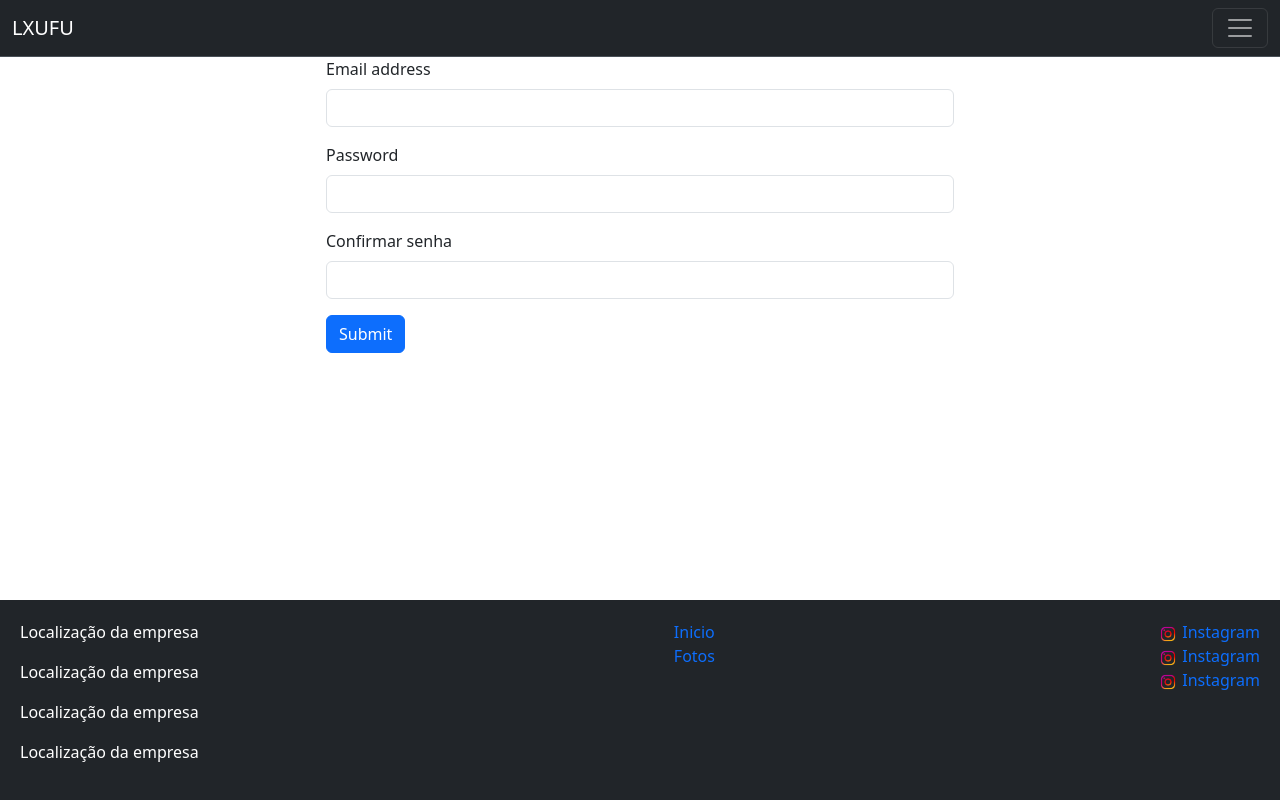
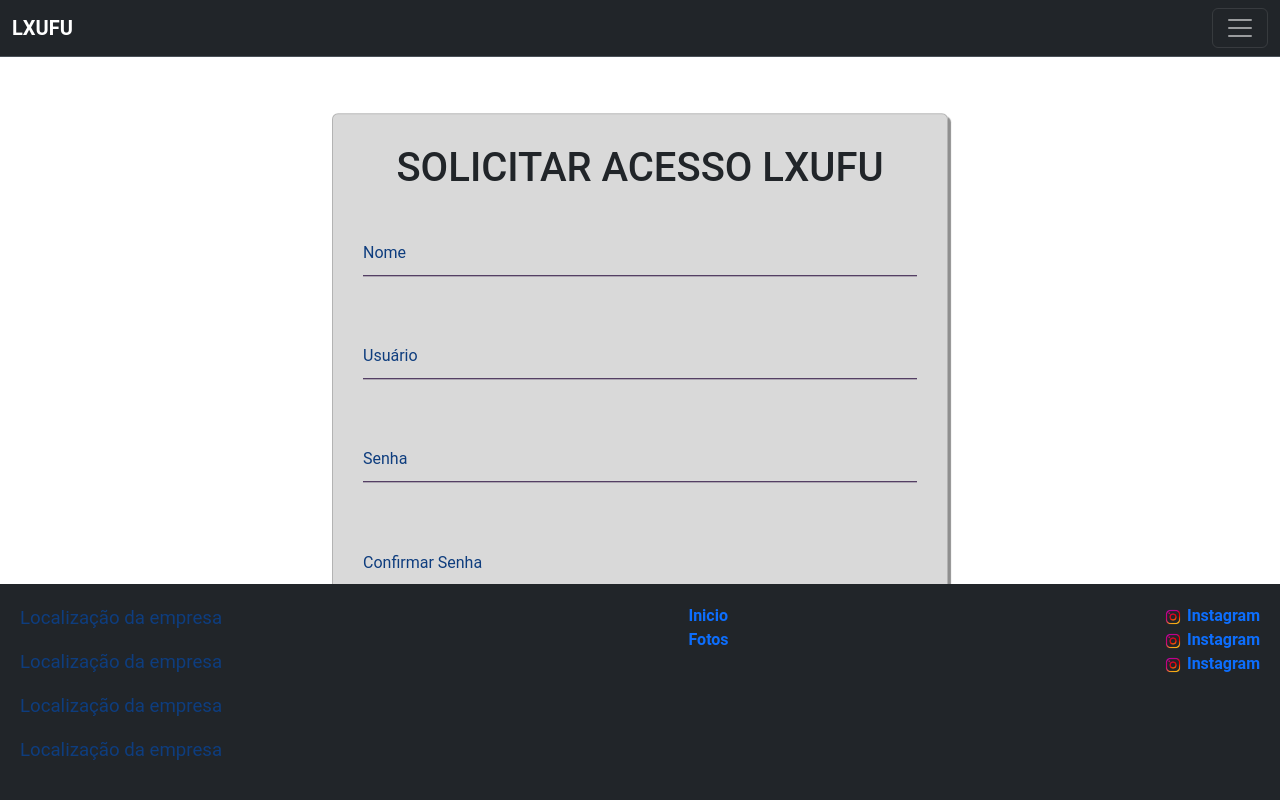
Before and after one commit to CalebePrates/trabalho-final-ppi, a PHP site: page /cadastro.html in a window 1280 px wide. Run offline with PHP 8.4, Linux system fonts and the light colour scheme.

Commit message:
Ajustando login, casdastro

```diff
--- a/cadastro.html
+++ b/cadastro.html
@@ -35,21 +35,40 @@
         </nav>
     </header>
     <main>
-        <section class="row" id="section-login">
-            <form class="col-sm-12 col-md-8 col-xl-6">
-                <div class="mb-3">
-                  <label for="email" class="form-label">Email address</label>
-                  <input type="email" class="form-control" id="email">
-                </div>
-                <div class="mb-3">
-                  <label for="password" class="form-label">Password</label>
-                  <input type="password" class="form-control" id="password">
-                </div>
-                <div class="mb-3">
-                  <label for="confirm_password" class="form-label">Confirmar senha</label>
-                  <input type="password" class="form-control" id="confirm_password">
-                </div>
-                <button type="submit" class="btn btn-primary">Submit</button>
+        <section class="row " id="section-login">
+            <form class="col-sm-12 col-md-8 col-xl-6 container center ">
+                        <div  class="card">
+                            <h1>SOLICITAR ACESSO LXUFU </h1>
+                            <div id="msgError"></div>
+                            <div id="msgSuccess"></div>
+
+                            <div class="label-float">
+                                <input type="text" id="nome" placeholder="" required autocomplete="off">
+                                <label id="labelNome" for="nome">Nome</label>
+                            </div>
+
+                            <div class="label-float">
+                                <input type="text" id="usuario" placeholder="" required autocomplete="off">
+                                <label id="labelUsuario" for="usuario">Usuário</label>
+                            </div>
+
+                            <div class="label-float">
+                                <input type="password" name="" id="senha" required autocomplete="off" >
+                                <label id="labelSenha" for="senha">Senha</label>
+                                <i id="verSenha" class="fa fa-eye" aria-hidden="true"></i>
+                            </div>
+
+                            <div class="label-float">
+                                <input type="password" name="" id="confirmaSenha" required  autocomplete="off">
+                                <label id="labelConfirmaSenha" for="confirmaSenha">Confirmar Senha</label>
+                                <i id="verConfirmSenha" class="fa fa-eye" aria-hidden="true"></i>
+                            </div>
+
+                            <div class="justify-center">
+                                <button type="" id="btnCadastro" onclick="cadastrar()">Solicitar Acesso</button>
+                            </div>
+                        </div>
+            <script src="js/cadastro.js"></script>
               </form>
         </section>
     </main>
--- a/css/login.css
+++ b/css/login.css
@@ -1,3 +1,143 @@
 #section-login {
     justify-content: center;
 }
+
+@import url('https://fonts.googleapis.com/css2?family=Montserrat:wght@300;400;700&family=Roboto:ital,wght@0,100;0,300;0,400;0,500;0,700;0,900;1,100;1,300;1,400;1,500;1,700;1,900&display=swap');
+
+*{
+    margin: 0;
+    padding: 0;
+    font-family: 'Roboto', sans-serif;
+}
+
+
+.center {
+    position: absolute;
+    left: 50%;
+    top: 50%;
+    transform: translate(-50%, -50%);
+    }
+
+
+.card{
+    background-color: #d4d4d4e1 !important;
+    padding: 30px;
+    border-radius: 4%;
+    box-shadow: 3px 3px 1px 0px #00000070;
+}
+
+h1{
+    text-align: center;
+    margin-top: 20px;
+    color: #000000;
+}
+
+.label-float input{
+    width: 100%;
+    padding: 5px 5px;
+    display: inline-block;
+    border: 0;
+    border-bottom: 1px solid #2a0e3f ;
+    background-color: transparent;
+    outline: none;
+    min-width: 180px;
+    font-size: 16px;
+    transition: all .3s ease-out;
+    border-radius: 0;
+}
+
+.label-float{
+    position: relative;
+    padding-top: 13px;
+    margin-top: 5%;
+    margin-bottom: 5%;
+}
+
+.label-float input:focus{
+    border-bottom: 2px solid #5f7da7;
+}
+
+.label-float label{
+    color: #0e3d7e;
+    cursor:none;
+    position: absolute;
+    top:0;
+    left: 0;
+    margin-top: 13px;
+    transition: all .3s ease-out;
+}
+
+.label-float input:focus + label,
+.label-float input:valid + label{
+    font-size: 13px;
+    margin-top: 0;
+    border-bottom: 2px solid #0e3d7e;
+}
+
+button{
+    background-color: transparent;
+    padding: 7px;
+    font-weight: bold;
+    font-size: 12pt;
+    margin-top: 20px;
+    border-radius: 4px;
+    outline: none;
+    cursor: pointer;
+
+}
+
+button:hover{
+    background-color: #0A2347;
+    color: #fff ;
+    transition: all .3s ease-out;
+}
+
+
+.justify-center{
+    display: flex;
+    justify-content: center;
+    align-items: center;
+}
+
+hr{
+    margin-top: 10%;
+    margin-bottom: 10%;
+    width: 60%;
+}
+
+p{
+    color: #0e3d7e;
+    font-size: 14pt;
+    text-align: center;
+}
+
+a{
+    color: #0e3d7e;
+    font-weight: bold;
+    text-decoration: none;
+    transition: all .3s ease-out;
+}
+
+a:hover{
+    color: #0c71b4;
+}
+
+#msgSuccess{
+    text-align: center;
+    color: #00bb00;
+    background-color: #bbffbe;
+    padding: 10px;
+    border-radius: 4px;
+    display: none;
+    margin-top: 10px;
+}
+
+#msgError{
+    text-align: center;
+    color: #ff0000;
+    background-color: #ffbbbb;
+    padding: 10px;
+    border-radius: 4px;
+    display: none;
+    margin-top: 10px;
+}
--- /dev/null
+++ b/js/cadastro.js
@@ -0,0 +1,121 @@
+let btn = document.querySelector('#verSenha');
+let btnConfirm = document.querySelector('#verConfirmSenha');
+
+
+let nome = document.querySelector('#nome')
+let labelNome = document.querySelector('#labelNome')
+let validNome = false;
+
+let usuario = document.querySelector('#usuario')
+let labelUsuario = document.querySelector('#labelUsuario')
+let validUsuario = false;
+
+let senha = document.querySelector('#senha')
+let labelSenha = document.querySelector('#labelSenha')
+let validSenha = false;
+
+let confirmaSenha = document.querySelector('#confirmaSenha')
+let labelConfirmaSenha = document.querySelector('#labelConfirmaSenha')
+let validConfirmaSenha = false;
+
+let msgError = document.querySelector('#msgError');
+let msgSuccess = document.querySelector('#msgSuccess');
+
+
+//SE A TECLA ENTER FOR PRESSIONADA, SE COMPORTA COMO UM CLIQUE DO MOUSE NO BOTÃO
+    document.addEventListener("keypress", function (e) {
+        if (e.key === 'Enter') {
+            var btn = document.querySelector("#btnCadastro");
+            btn.click();
+        }
+    });
+//-----------------------------------VALIDAÇÃO DO FORMULARIO DE CADASTRO-------------------------------------
+//CAMPO NOME
+nome.addEventListener('keyup', () => {
+    if (nome.value.length <= 2) {
+
+        labelNome.setAttribute('style', 'color:red')
+        nome.setAttribute('style', 'border-color:red')
+        labelNome.innerHTML = '<strong>Nome   *Insira no mínimo 3 caracteres</strong>'
+        validNome = false;
+    } else {
+        labelNome.setAttribute('style', 'color:green');
+        nome.setAttribute('style', 'border-color:green')
+        labelNome.innerHTML = 'Nome';
+        validNome = true;
+    }
+})
+//CAMPO USUARIO
+usuario.addEventListener('keyup', () => {
+    if (usuario.value.length <= 5) {
+        labelUsuario.setAttribute('style', 'color:red')
+        usuario.setAttribute('style', 'border-color:red')
+        labelUsuario.innerHTML = '<strong>Usuário *Insira no mínimo 5 caracteres</strong>'
+        validUsuario = false;
+    } else {
+        labelUsuario.setAttribute('style', 'color:green');
+        usuario.setAttribute('style', 'border-color:green')
+        labelUsuario.innerHTML = 'Usuário';
+        validUsuario = true;
+    }
+})
+//CAMPO SENHA
+senha.addEventListener('keyup', () => {
+    if (senha.value.length < 8) {
+        labelSenha.setAttribute('style', 'color:red')
+        senha.setAttribute('style', 'border-color:red')
+        labelSenha.innerHTML = '<strong>Senha *Insira no mínimo 8 caracteres</strong>'
+        validSenha = false;
+    } else {
+        labelSenha.setAttribute('style', 'color:green');
+        senha.setAttribute('style', 'border-color:green')
+        labelSenha.innerHTML = 'Senha';
+        validSenha = true;
+    }
+})
+//CAMPO CONFIRMA SENHA
+confirmaSenha.addEventListener('keyup', () => {
+    if (confirmaSenha.value.length != senha.value.length && confirmaSenha.value != senha.value) {
+        labelConfirmaSenha.setAttribute('style', 'color:red')
+        confirmaSenha.setAttribute('style', 'border-color:red')
+        labelConfirmaSenha.innerHTML = '<strong>Confirmar Senha *As senhas não conferem</strong>'
+        validConfirmaSenha = false;
+    } else {
+        labelConfirmaSenha.setAttribute('style', 'color:green')
+        confirmaSenha.setAttribute('style', 'border-color:green')
+        labelConfirmaSenha.innerHTML = 'Confirmar Senha';
+        validConfirmaSenha = true;
+    }
+})
+
+//----------------------------------------REALIZA CADASTRO-------------------------------------------------
+function cadastrar() {
+
+    if (validNome && validUsuario && validSenha && validConfirmaSenha) {
+        let listaUser = JSON.parse(localStorage.getItem('listaUser') || '[]')
+
+        listaUser.push(
+            {
+                nomeCad: nome.value,
+                userCad: usuario.value,
+                senhaCad: senha.value
+            });
+
+        localStorage.setItem('listaUser', JSON.stringify(listaUser));
+
+        msgError.setAttribute('style', 'display:none');
+        msgError.innerHTML = '';
+        msgSuccess.setAttribute('style', 'display:block');
+        msgSuccess.innerHTML = '<strong>Usuário Cadastrado</strong>';
+
+        setTimeout(() => {
+            window.location.href = 'index.html';
+        }, 2000)
+
+    } else {
+        msgSuccess.setAttribute('style', 'display:none');
+        msgSuccess.innerHTML = '';
+        msgError.setAttribute('style', 'display:block');
+        msgError.innerHTML = '<strong>Preencha todos os campos corretamente para finalizar o cadastro</strong>';
+    }
+}
```
Also changed, not shown: js/login.js (added, +85 -0 lines), login.html (+30 -10 lines).
